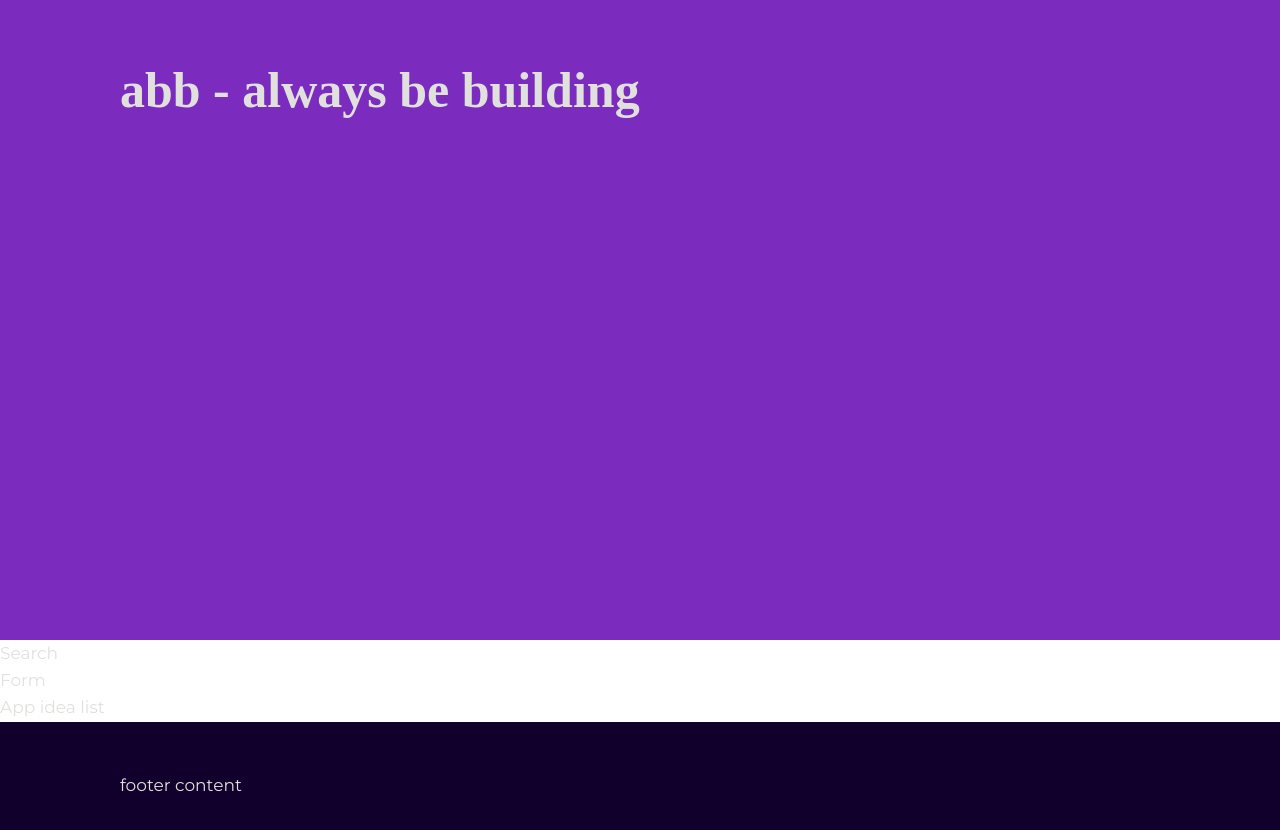
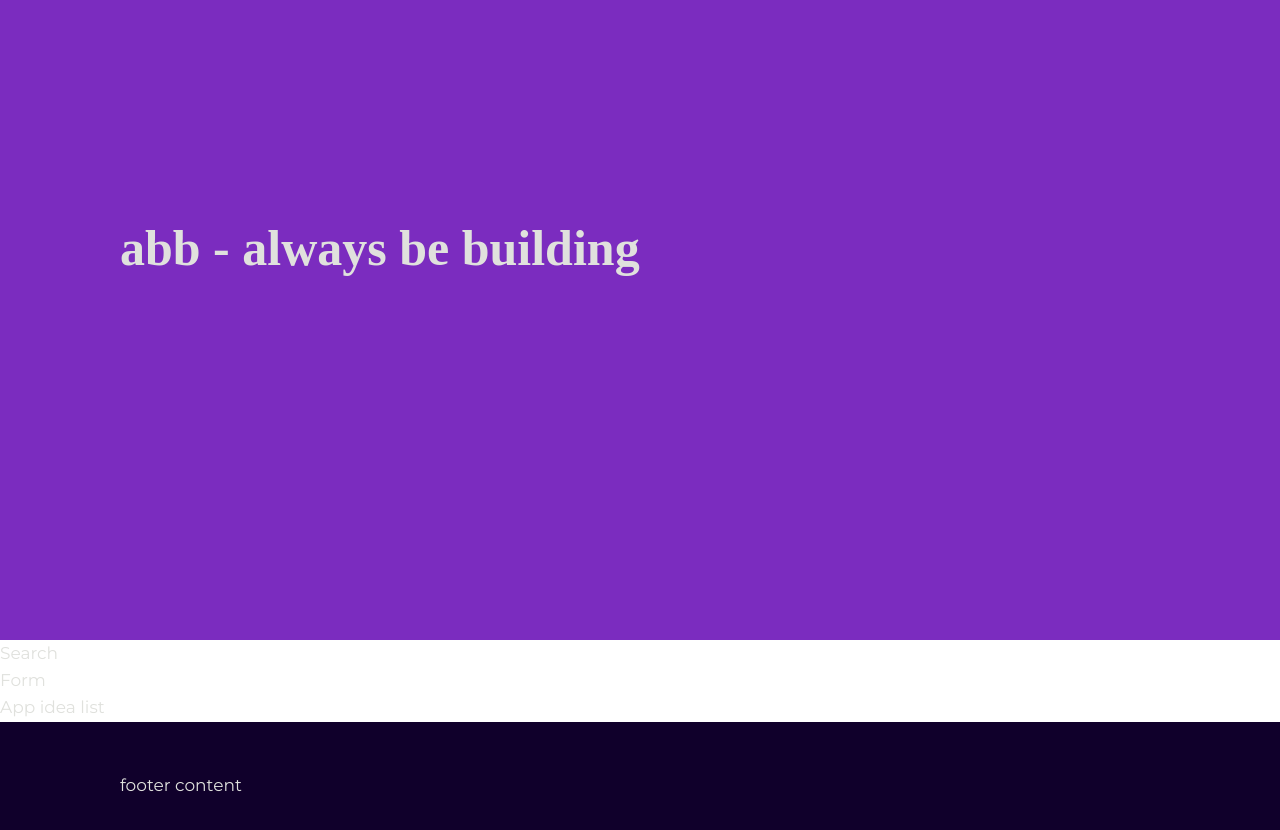
Before and after one commit to chingu-voyages/v38-geckos-team-04, a React (Create React App) app in the folder frontend/: page / in a window 1280 px wide. Shown: the top 830 px of the page. Built offline with nearby package versions, Linux system fonts and the light colour scheme; a web font is replaced by a local one.

Commit message:
Update the Header component

```diff
--- a/frontend/src/components/Header.js
+++ b/frontend/src/components/Header.js
@@ -4,6 +4,11 @@ import '../sass/components/header.scss';
 const Header = () => {
     return <Fragment>
         <header className='header'>
+            <div className="header__media">
+                <video className="header__video">
+
+                </video>
+            </div>
             <h1 className='header__heading'>abb - always be building</h1>
         </header>
     </Fragment>
```
